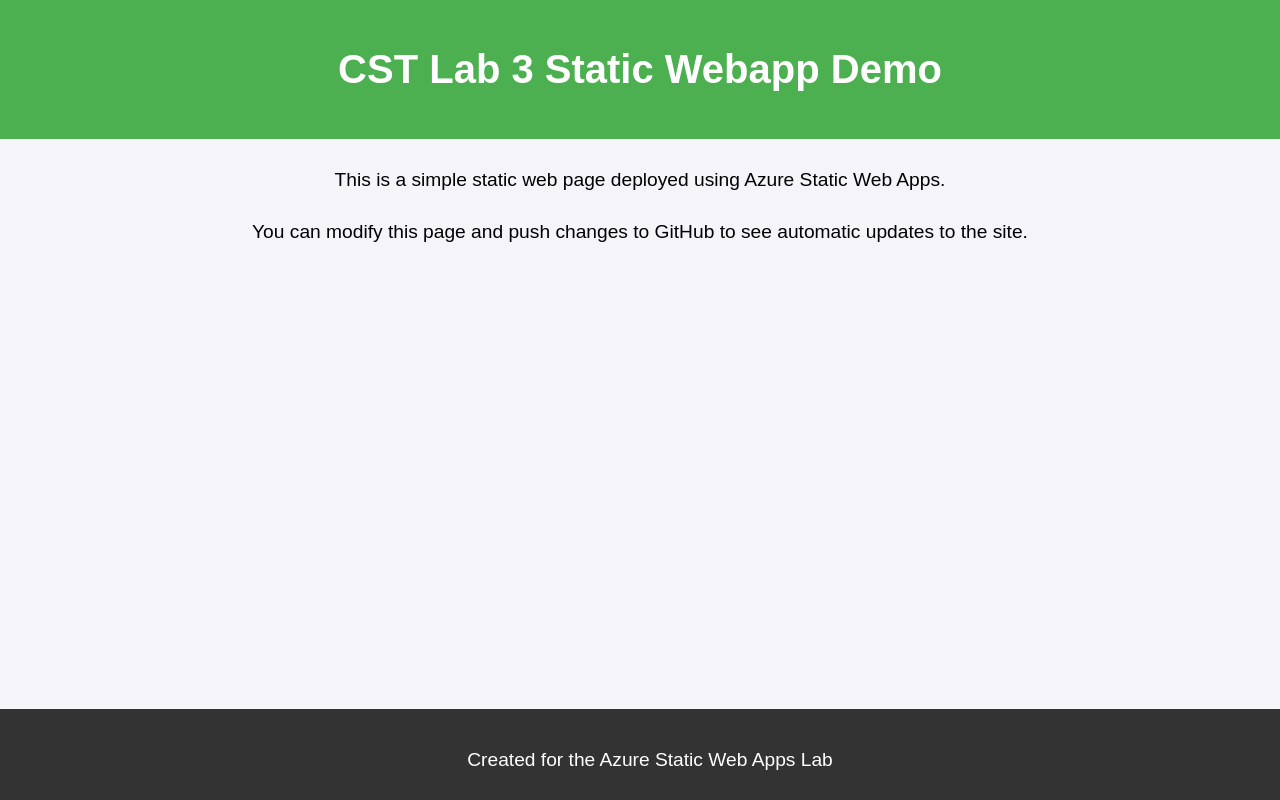
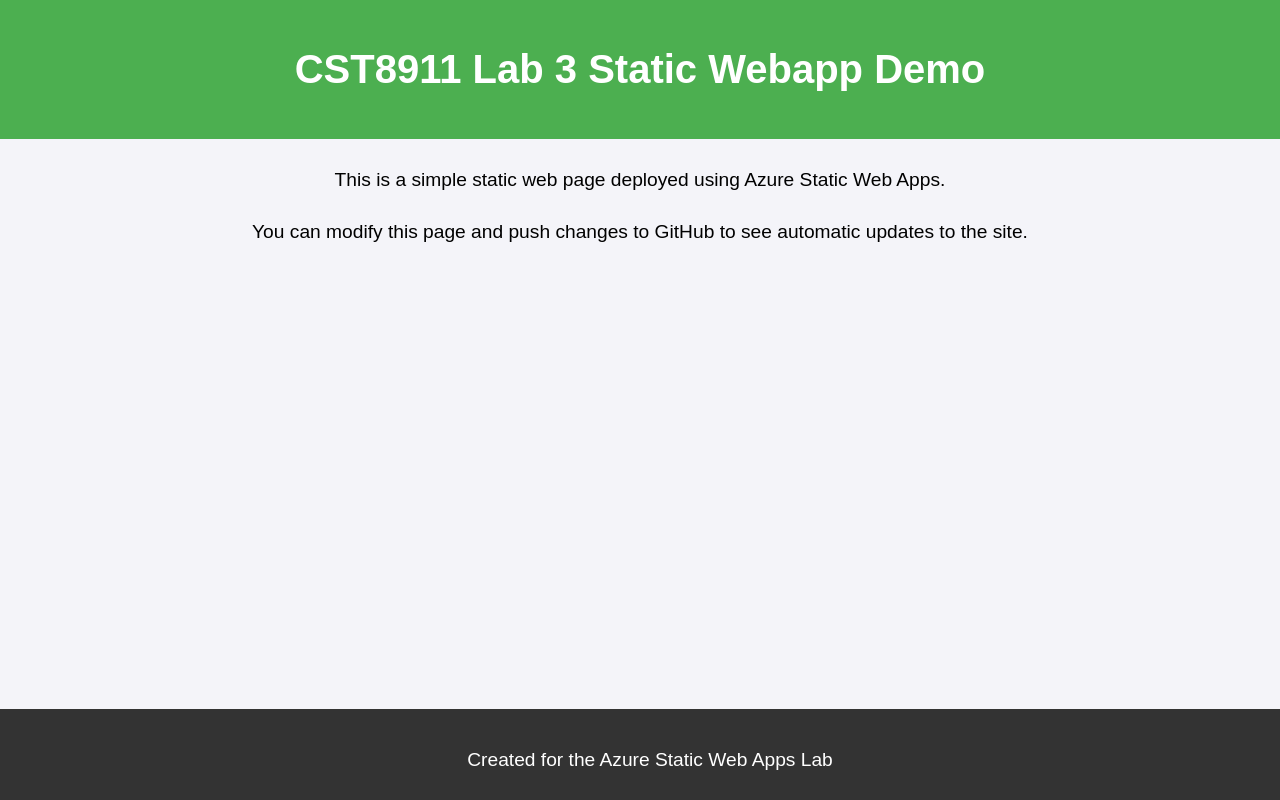
Before and after one commit to Serpil-Dndr/CST8911_Lab3, a plain HTML site: page index.html in a window 1280 px wide. Drawn offline with Linux system fonts and the light colour scheme.

Commit message:
Update index.html

```diff
--- a/index.html
+++ b/index.html
@@ -9,7 +9,7 @@
 <body>
     <header>
         <!--I changed h1-->
-        <h1>CST Lab 3 Static Webapp Demo</h1>
+        <h1>CST8911 Lab 3 Static Webapp Demo</h1>
     </header>
     <main>
         <p>This is a simple static web page deployed using Azure Static Web Apps.</p>
```
